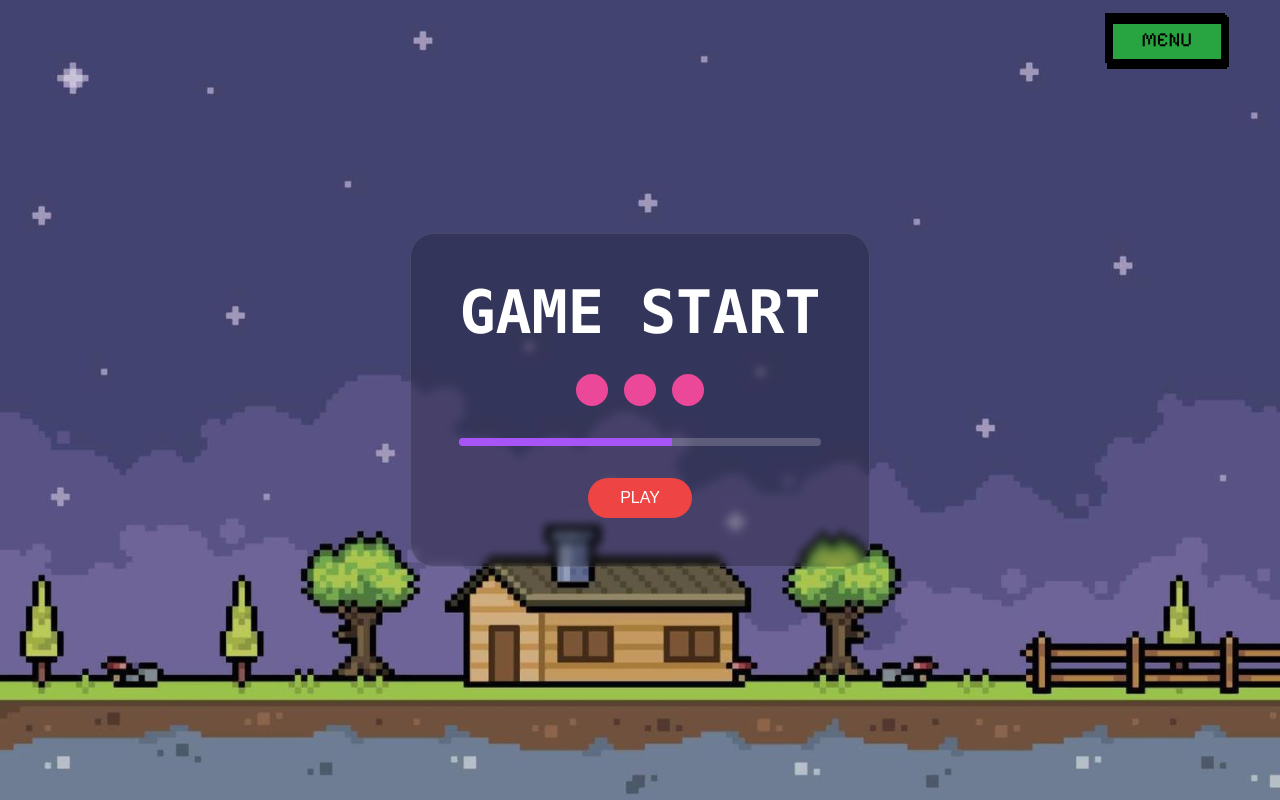
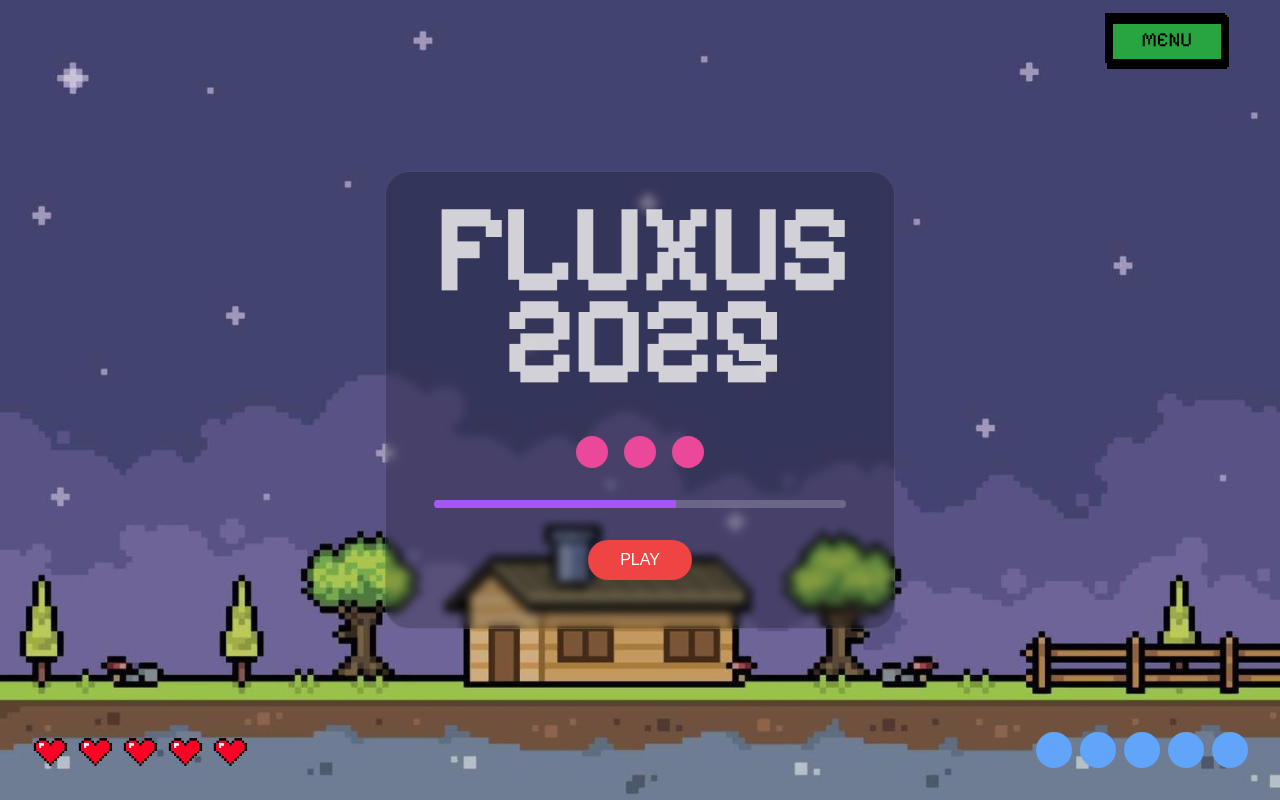
Before and after one commit to JaiPannu-IITI/Fluxus24, a Next.js app: page / in a window 1280 px wide. Built offline with nearby package versions, Linux system fonts and the light colour scheme.

Commit message:
landing page fix

```diff
--- a/src/components/landingpage/main.jsx
+++ b/src/components/landingpage/main.jsx
@@ -130,7 +130,8 @@
 
 import { useState, useEffect, useRef } from "react"
 import { motion, AnimatePresence } from "framer-motion"
-
+import GlitchyTitle from "../main/title"
+import Image from 'next/image';
 const GameInterface = () => {
   const [gameStarted, setGameStarted] = useState(false)
   const [progress, setProgress] = useState(0)
@@ -168,7 +169,8 @@ const GameInterface = () => {
               className="absolute inset-0 flex flex-col items-center justify-center"
             >
               <div className="bg-black/20 backdrop-blur-sm rounded-3xl p-12 border border-white/10 space-y-8">
-                <h1 className="text-6xl font-bold text-white text-center font-mono">GAME START</h1>
+                           <div className=" flex flex-col items-center justify-center"><GlitchyTitle fontSize="text-[125px]">FLUXUS</GlitchyTitle>
+<GlitchyTitle fontSize="text-[125px]">2025</GlitchyTitle></div>
                 <div className="flex justify-center gap-4">
                   <div className="w-8 h-8 bg-pink-500 rounded-full" />
                   <div className="w-8 h-8 bg-pink-500 rounded-full" />
@@ -179,6 +181,7 @@ const GameInterface = () => {
                 </div>
                 <div className="flex gap-4 justify-center">
                   <button onClick={handleStart} className="bg-red-500 hover:bg-red-600 text-white px-8 py-2 rounded-full">PLAY</button>
+                  {/* <button className="bg-yellow-500 hover:bg-yellow-600 text-white px-8 py-2 rounded-full">MENU</button> */}
                 </div>
               </div>
             </motion.div>
@@ -195,6 +198,15 @@ const GameInterface = () => {
             </div>
           </div>
         )}
+           <div className="absolute bottom-8 left-8 flex gap-2">           {[...Array(5)].map((_, i) => (
+             <Image key={i} src="/bg/heart1.png" alt="Red Square" className=" -mx-1" width={45} height={45} />
+          ))}
+        </div>
+        <div className="absolute bottom-8 right-8 flex gap-2">
+          {[...Array(5)].map((_, i) => (
+            <div key={i} className="w-9 h-9 rounded-[50%] bg-blue-400 rotate-45" />
+          ))}
+       </div>
       </div>
     </div>
   )
```
